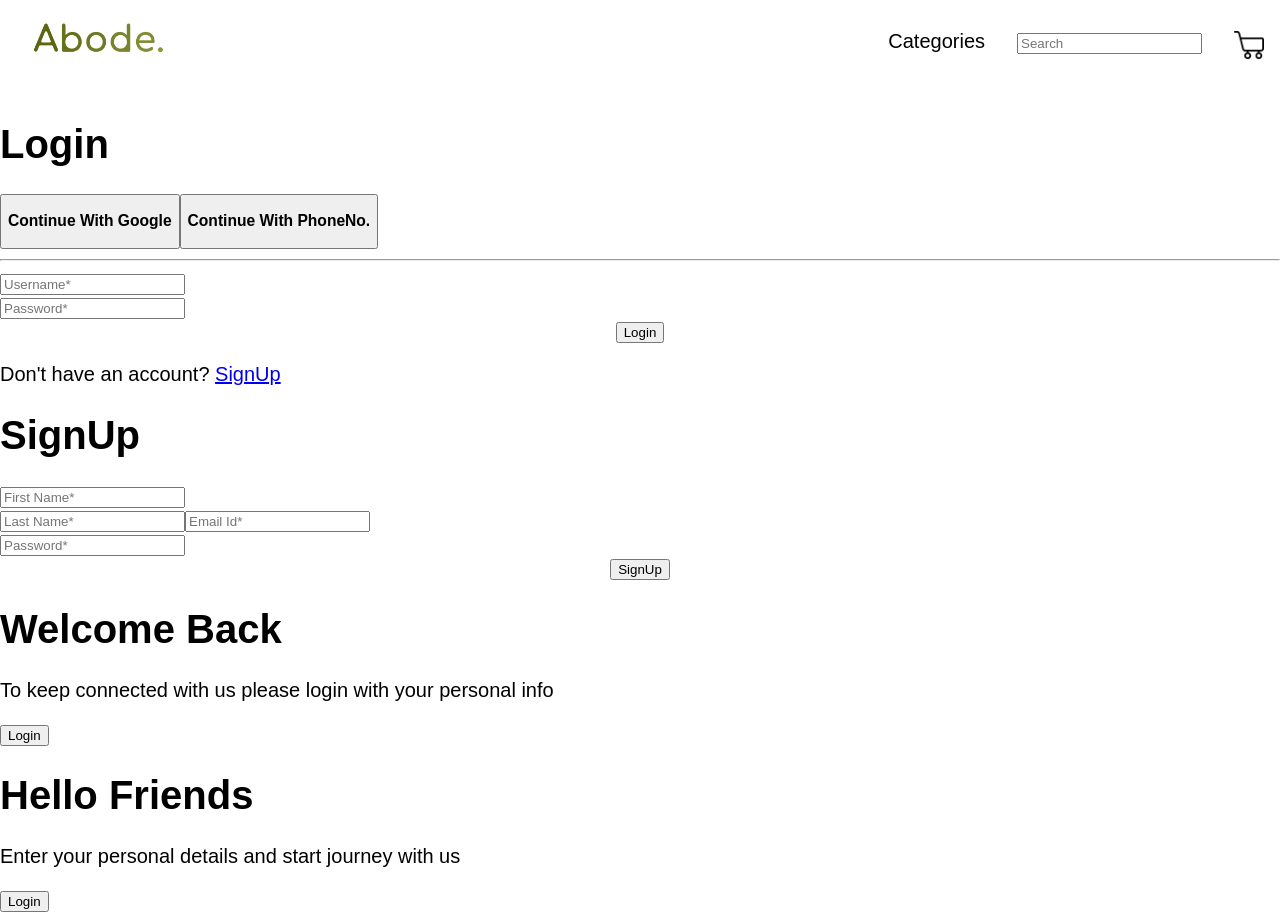
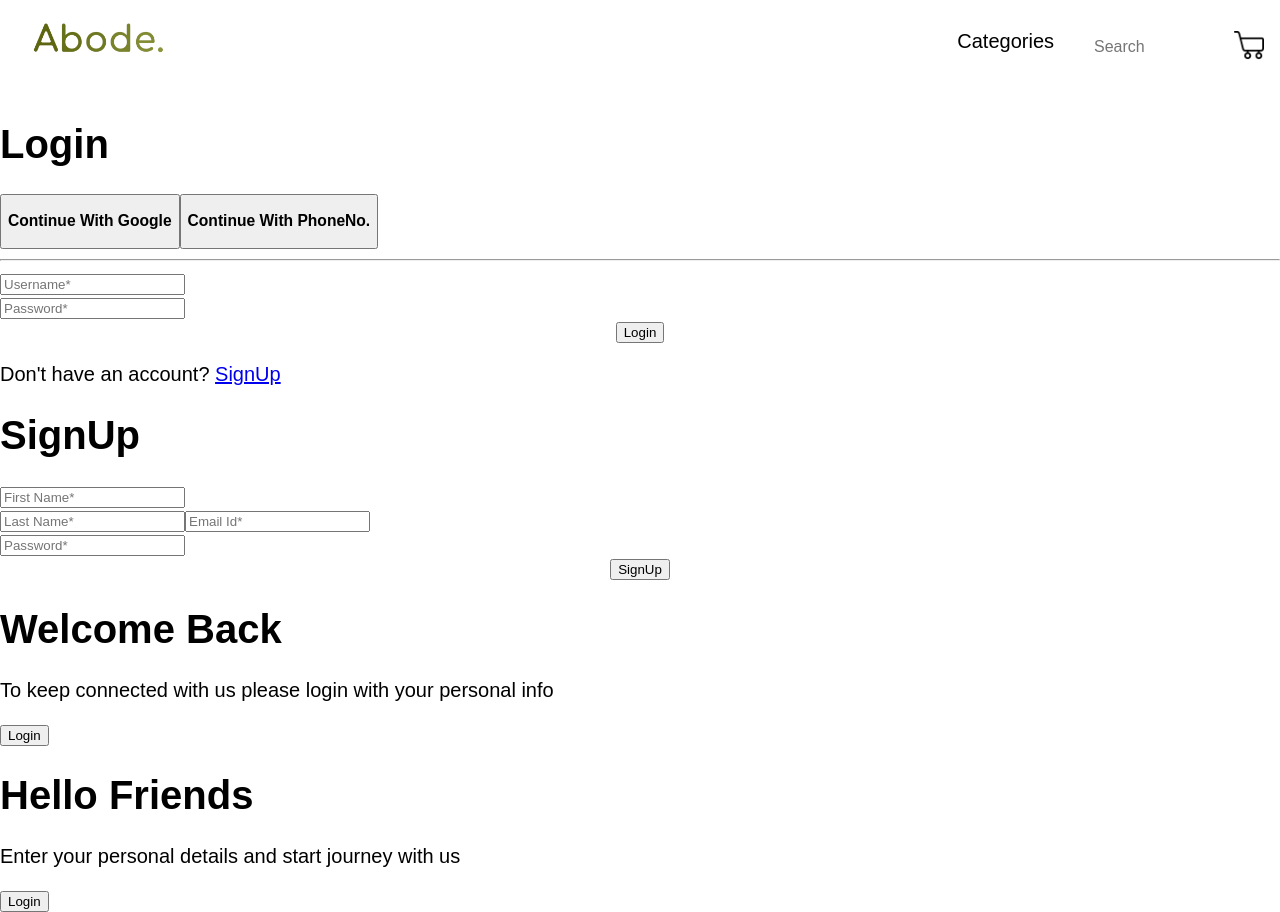
Before and after one commit to rhythm1124/Abode, a React (Create React App) app: page / in a window 1280 px wide. Built offline with nearby package versions, Linux system fonts and the light colour scheme; the HTML template or start-up script is replaced by a standard one.

Commit message:
Update navbar.css

```diff
--- a/src/components/navbar.css
+++ b/src/components/navbar.css
@@ -36,6 +36,14 @@
     flex-grow: 1;
     justify-content: 1rem;
 }
+.Search-bar{
+    padding: 0.5rem;
+    font-size: 1rem;
+    border-radius: 4px;
+    border: none;
+    max-width: 200px;
+    width: 100px;
+}
 
 .navbar li{
     margin: 0 1rem;
```
